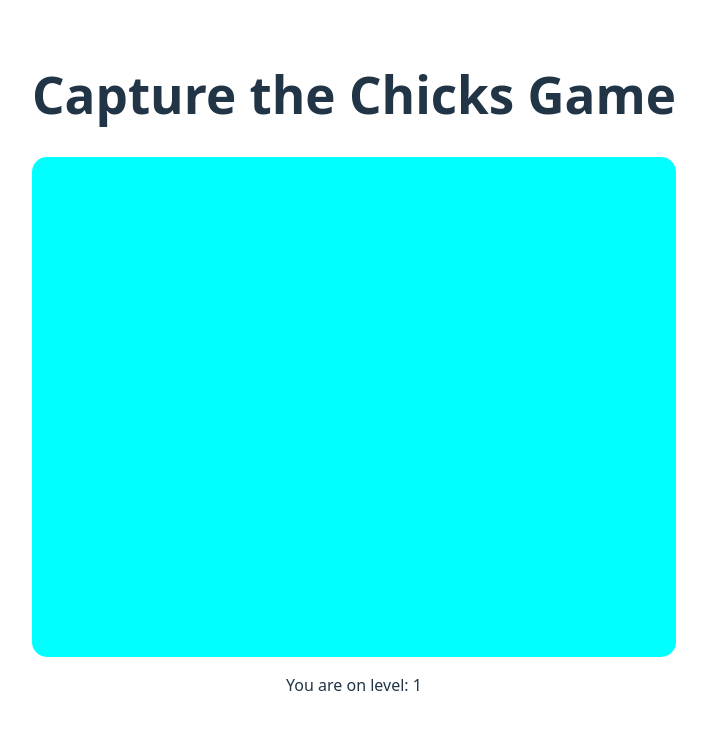
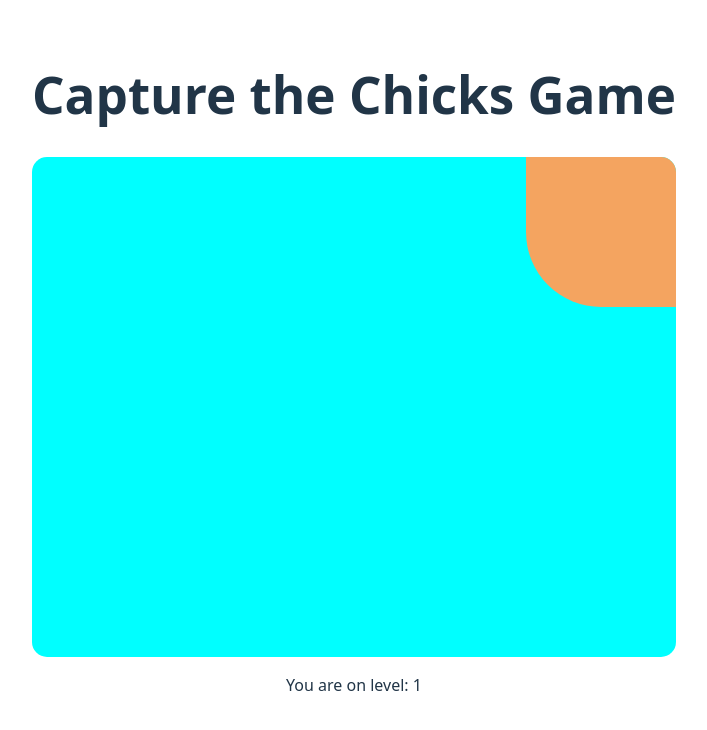
Before and after one commit to darithedev/techtonica-assignments, a React (Vite) app in the folder react-game/cozy-game/: page / in a window 1280 px wide. Shown: the top 730 px of the page, without its empty margins (286-993 px from the left). Built offline with nearby package versions, Linux system fonts and the light colour scheme.

Commit message:
Add land div and sand color, width and height styling to the game board

```diff
--- a/react-game/cozy-game/src/components/Board.css
+++ b/react-game/cozy-game/src/components/Board.css
@@ -1,4 +1,5 @@
 .game-board {
+    position: relative;
     margin: 0 auto;
     width: 100%;
     max-width: 1200px;
@@ -6,3 +7,14 @@
     background-color: aqua;
     border-radius: 15px;
 }
+
+.land {
+    position: absolute;
+    right: 0;
+    width: 100%;
+    max-width: 150px;
+    height: 150px;
+    background-color: sandybrown;
+    border-top-right-radius: 15px;
+    border-bottom-left-radius: 75px
+}
--- a/react-game/cozy-game/src/components/Board.jsx
+++ b/react-game/cozy-game/src/components/Board.jsx
@@ -4,7 +4,9 @@ function Board ({ level }) {
 
     return (
         <div className="container">
-            <div className="game-board"></div>
+            <div className="game-board">
+                <div className='land'></div>
+            </div>
             <p className="level">You are on level: {level} </p>
         </div>
     )
```
